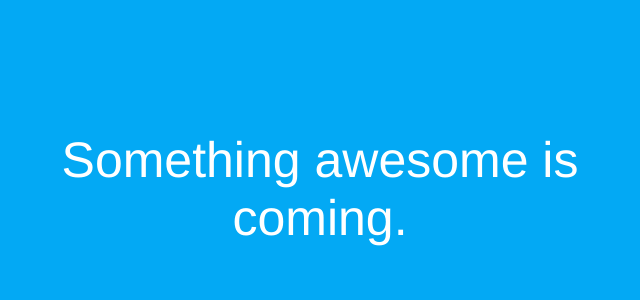
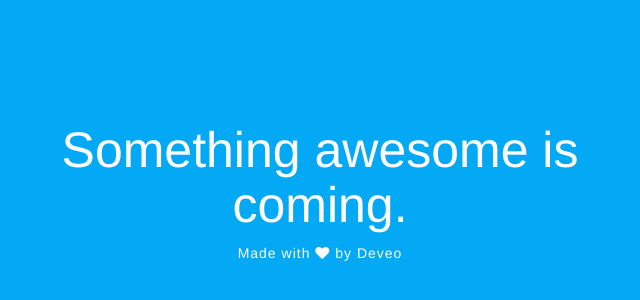
Before and after one commit to Deveodk/vue2-spa-starter, a Vue app: page / in a window 1280 px wide. Shown: the part 212-512 px from the top of the page, without its empty margins (320-960 px from the left). Built offline with nearby package versions, Linux system fonts and the light colour scheme; what vue-moment would draw is missing.

Commit message:
Implemented SASS-loader and styles folder structure

```diff
--- a/package.json
+++ b/package.json
@@ -63,11 +63,13 @@
     "lolex": "^1.5.2",
     "mocha": "^3.2.0",
     "nightwatch": "^0.9.12",
+    "node-sass": "^4.5.2",
     "opn": "^4.0.2",
     "optimize-css-assets-webpack-plugin": "^1.3.0",
     "ora": "^1.2.0",
     "phantomjs-prebuilt": "^2.1.14",
     "rimraf": "^2.6.0",
+    "sass-loader": "^6.0.5",
     "selenium-server": "^3.0.1",
     "semver": "^5.3.0",
     "shelljs": "^0.7.6",
--- a/src/App.vue
+++ b/src/App.vue
@@ -3,7 +3,6 @@
     <layout></layout>
   </div>
 </template>
-
 <script>
 export default {
   name: 'app',
@@ -12,14 +11,6 @@ export default {
   }
 }
 </script>
-
-<style>
-#app {
-  font-family: 'Avenir', Helvetica, Arial, sans-serif;
-  -webkit-font-smoothing: antialiased;
-  -moz-osx-font-smoothing: grayscale;
-  text-align: center;
-  color: #2c3e50;
-  margin-top: 60px;
-}
+<style lang="scss">
+  @import url('styles/index.scss');
 </style>
--- a/src/pages/common/index.vue
+++ b/src/pages/common/index.vue
@@ -1,6 +1,7 @@
 <template>
     <div class="hello">
         <h1>{{ msg }}</h1>
+        <p>Made with <i class="fa fa-heart"></i> by Deveo</p>
     </div>
 </template>
 <script>
@@ -25,8 +26,14 @@
         transform: translate(-50%, -50%);
         color: #fff;
     }
-    h1, h2 {
+    h1{
         font-weight: 100;
         font-size: 50px;
+        text-align: center;
+    }
+    p{
+        font-weight: 100;
+        text-align: center;
+        letter-spacing: 1px;
     }
 </style>
--- /dev/null
+++ b/src/styles/index.scss
@@ -0,0 +1,8 @@
+/* Bootstrap */
+@import url('https://maxcdn.bootstrapcdn.com/bootstrap/3.3.7/css/bootstrap.min.css');
+
+/* Font Awesome */
+@import url('https://maxcdn.bootstrapcdn.com/font-awesome/4.7.0/css/font-awesome.min.css');
+
+/* Custom styles */
+@import url('./custom/custom.css');
```
Also changed, not shown: src/styles/custom/custom.css (added).
